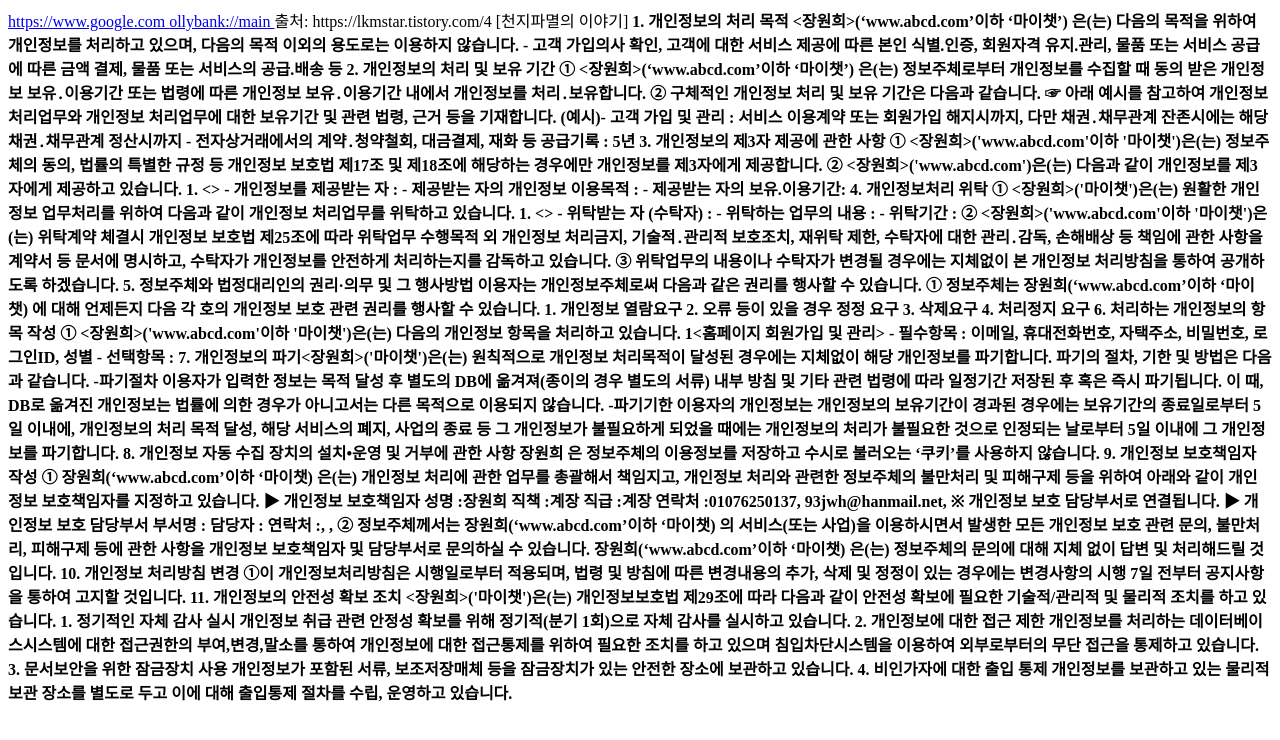
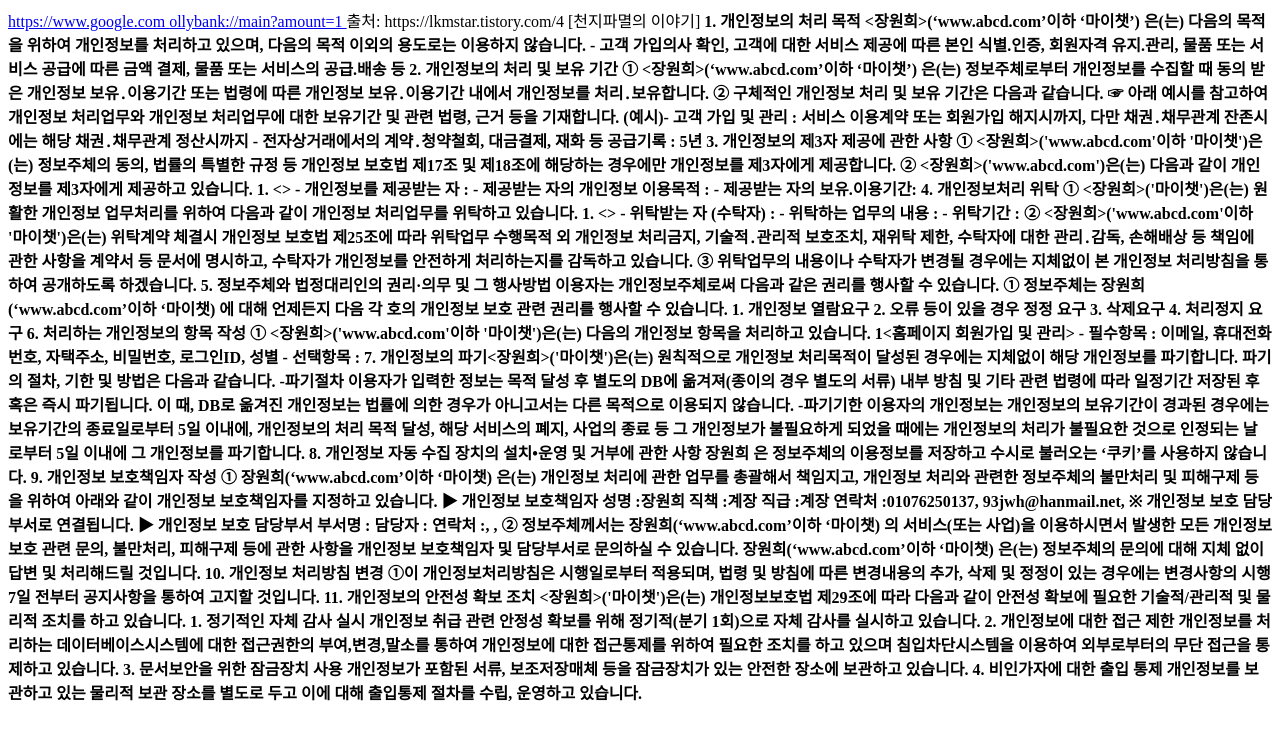
Before and after one commit to WONHEEJANG/web1, a plain HTML site: page index.html in a window 1280 px wide. Drawn offline with Linux system fonts and the light colour scheme.

Commit message:
Update index.html

```diff
--- a/index.html
+++ b/index.html
@@ -19,7 +19,7 @@
 <body>
 <a href="https://www.google.com"> https://www.google.com </a>
 
-<a href="ollybank://main"> ollybank://main </a>
+<a href="ollybank://main?amount=1"> ollybank://main?amount=1 </a>
 
 출처: https://lkmstar.tistory.com/4 [천지파멸의 이야기]
   <strong>1. 개인정보의 처리 목적 <장원희>(‘www.abcd.com’이하 ‘마이챗’) 은(는) 다음의 목적을 위하여 개인정보를 처리하고 있으며, 다음의 목적 이외의 용도로는 이용하지 않습니다.
```
